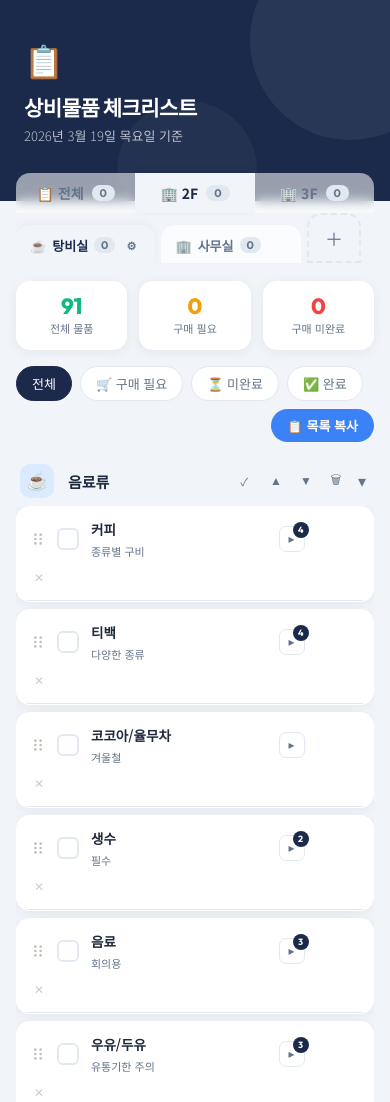
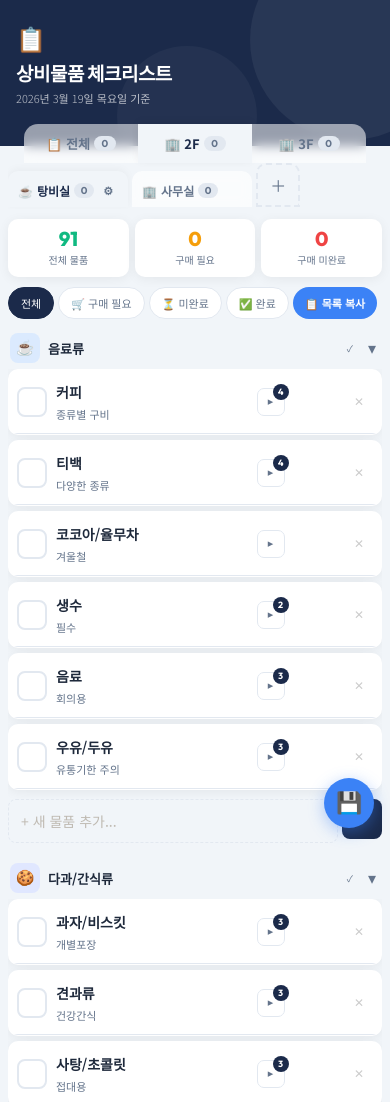
Before and after one commit to netformrnd/su_ck, a plain HTML site: page index.html in a window 390 px wide. Shown: the top 1102 px of the page. Drawn offline with Linux system fonts and the light colour scheme.

Commit message:
저장 버튼 추가 및 모바일 최적화
- 플로팅 저장 버튼(💾) 추가로 수동 저장 + 시각적 피드백
- 모바일 레이아웃 전면 개선 (640px 이하)
  - 터치 타겟 확대, 드래그핸들 숨김
  - 필터/탭 가로 스크롤, 반응형 그리드
  - 하단 버튼 2열 배치

Co-Authored-By: Claude Opus 4.6 <noreply@anthropic.com>

```diff
--- a/index.html
+++ b/index.html
@@ -181,8 +181,91 @@ body{font-family:'Noto Sans KR',sans-serif;background:var(--bg);color:var(--text
 .floor-tag{font-size:10px;padding:1px 7px;border-radius:100px;font-weight:600;font-family:'Outfit','Noto Sans KR',sans-serif;background:#EEF2FF;color:#4338CA;white-space:nowrap}
 .floor-tag.f-done{background:#ECFDF5;color:#059669;text-decoration:line-through}
 
-@media print{body{background:#fff}.controls,.add-item-row,.footer-actions,.btn-action,.qty-btn,.filter-btn,.item-delete,.small-btn,.add-category-row,.add-cat-btn,.add-space-tab,.tab-edit-btn,.sub-add-row,.sub-del,.expand-toggle,.drag-handle,.floor-bar{display:none!important}.item-card,.sub-item{box-shadow:none;border:1px solid #ddd}.header{background:#fff!important;color:#000!important;padding:20px}.stat-card{box-shadow:none;border:1px solid #ddd}.sub-panel.open{padding-left:40px}}
-@media(max-width:600px){.header h1{font-size:21px}.header-inner{flex-direction:column;align-items:flex-start;gap:12px}.stat-num{font-size:22px}.item-main{grid-template-columns:auto auto 1fr auto auto;gap:6px;padding:10px 10px}.qty-control{display:none!important}.sub-qty{display:none!important}.sub-panel.open{padding-left:24px}.space-tab{padding:10px 14px 8px;font-size:13px}.floor-btn{font-size:14px;padding:10px 0}}
+/* ═══ FLOATING SAVE BUTTON ═══ */
+.fab-save{position:fixed;bottom:24px;right:24px;z-index:50;width:56px;height:56px;border-radius:50%;background:var(--accent);color:#fff;border:none;font-size:24px;cursor:pointer;box-shadow:0 4px 16px rgba(59,130,246,.4);display:flex;align-items:center;justify-content:center;transition:all .3s;-webkit-tap-highlight-color:transparent}
+.fab-save:hover{transform:scale(1.1);box-shadow:0 6px 24px rgba(59,130,246,.5)}
+.fab-save:active{transform:scale(.95)}
+.fab-save.saved{background:var(--complete);box-shadow:0 4px 16px rgba(16,185,129,.4)}
+.save-indicator{position:fixed;bottom:88px;right:14px;z-index:50;background:rgba(16,185,129,.95);color:#fff;padding:6px 14px;border-radius:20px;font-size:12px;font-weight:600;opacity:0;transform:translateY(10px);transition:all .3s;pointer-events:none;white-space:nowrap}
+.save-indicator.show{opacity:1;transform:translateY(0)}
+
+@media print{body{background:#fff}.controls,.add-item-row,.footer-actions,.btn-action,.qty-btn,.filter-btn,.item-delete,.small-btn,.add-category-row,.add-cat-btn,.add-space-tab,.tab-edit-btn,.sub-add-row,.sub-del,.expand-toggle,.drag-handle,.floor-bar,.fab-save,.save-indicator{display:none!important}.item-card,.sub-item{box-shadow:none;border:1px solid #ddd}.header{background:#fff!important;color:#000!important;padding:20px}.stat-card{box-shadow:none;border:1px solid #ddd}.sub-panel.open{padding-left:40px}}
+
+/* ═══ MOBILE OPTIMIZATION ═══ */
+@media(max-width:640px){
+  body{padding-bottom:100px;-webkit-text-size-adjust:100%}
+  .header{padding:20px 16px 40px}
+  .header h1{font-size:19px}
+  .header-inner{flex-direction:column;align-items:flex-start;gap:6px}
+  .header-icon{font-size:24px;margin-bottom:4px}
+  .header p{font-size:11px}
+  .floor-bar{margin:-22px 8px 0}
+  .floor-btn{font-size:13px;padding:10px 0;gap:4px}
+  .floor-badge{font-size:10px;padding:1px 6px}
+  .space-tabs-wrap{padding:0 8px}
+  .space-tabs{gap:4px}
+  .space-tab{padding:9px 10px 7px;font-size:12px;gap:4px;border-radius:10px 10px 0 0}
+  .tab-badge{font-size:10px;padding:1px 6px}
+  .add-space-tab{padding:8px 12px;font-size:16px;border-radius:10px 10px 0 0}
+  .stats-bar{margin:10px 8px;padding:0;gap:6px}
+  .stat-card{padding:10px 6px;border-radius:10px}
+  .stat-num{font-size:20px}
+  .stat-label{font-size:10px}
+  .controls{padding:0 8px;gap:4px;margin-bottom:8px;overflow-x:auto;flex-wrap:nowrap;-webkit-overflow-scrolling:touch;scrollbar-width:none}
+  .controls::-webkit-scrollbar{display:none}
+  .filter-btn{padding:7px 12px;font-size:11px;white-space:nowrap;flex-shrink:0}
+  .btn-action{padding:7px 12px;font-size:11px;white-space:nowrap;flex-shrink:0;margin-left:0}
+  .container{padding:0 8px}
+  .category{margin-bottom:10px}
+  .cat-header{padding:6px 2px;gap:4px}
+  .cat-icon-btn{width:30px;height:30px;font-size:15px;border-radius:8px}
+  .cat-title-edit{font-size:13px;padding:3px 4px}
+  .cat-count{font-size:9px;padding:2px 7px}
+  .small-btn{display:none}
+  .item-card{border-radius:10px;margin-bottom:5px}
+  .item-main{grid-template-columns:auto 1fr auto auto auto;gap:5px;padding:10px 8px}
+  .drag-handle{display:none!important}
+  .need-check{width:30px;height:30px;border-radius:8px}
+  .need-check.checked::after{font-size:15px}
+  .item-name-edit{font-size:14px;padding:2px 4px}
+  .item-note-edit{font-size:11px;padding:1px 4px}
+  .expand-toggle{width:28px;height:28px;font-size:11px;border-radius:7px}
+  .qty-control{display:none!important}
+  .status-toggle{padding:6px 10px;font-size:11px;min-height:30px}
+  .item-delete{width:28px;height:28px;font-size:12px}
+  .sub-panel.open{padding:6px 6px 6px 16px}
+  .sub-item{grid-template-columns:auto 1fr auto auto;gap:4px;padding:8px;border-radius:8px}
+  .sub-item .drag-handle{display:none!important}
+  .sub-check{width:26px;height:26px;border-radius:6px}
+  .sub-check.checked::after{font-size:12px}
+  .sub-name-edit{font-size:13px;padding:2px 4px}
+  .sub-qty{display:none!important}
+  .sub-status{padding:4px 8px;font-size:10px;min-height:26px}
+  .sub-del{width:26px;height:26px;font-size:11px}
+  .sub-add-row{gap:4px;margin-top:3px}
+  .sub-add-input{padding:9px 10px;font-size:13px;border-radius:8px}
+  .sub-add-btn{width:34px;height:34px;border-radius:8px;font-size:17px}
+  .add-item-row{gap:4px;padding:4px 0}
+  .add-input{padding:11px 12px;font-size:14px;border-radius:8px}
+  .add-btn{width:40px;height:40px;border-radius:8px;font-size:20px}
+  .add-category-row{padding:0 8px;margin:6px auto 0}
+  .add-cat-btn{padding:14px;font-size:13px;border-radius:10px}
+  .footer-actions{padding:0 8px;gap:6px;margin:14px auto 0;flex-wrap:wrap}
+  .footer-btn{padding:11px 12px;font-size:12px;border-radius:10px;flex:1 1 calc(50% - 3px);justify-content:center;min-width:0}
+  .modal-box{width:92vw;padding:18px;border-radius:16px}
+  .modal-title{font-size:14px;margin-bottom:12px}
+  .modal-input{padding:11px 12px;font-size:14px;border-radius:8px}
+  .emoji-grid{grid-template-columns:repeat(6,1fr);gap:5px}
+  .emoji-opt{font-size:17px;border-radius:8px}
+  .color-row{gap:6px}
+  .color-opt{width:28px;height:28px}
+  .modal-btn{padding:11px;font-size:13px;border-radius:8px}
+  .fab-save{bottom:16px;right:16px;width:50px;height:50px;font-size:21px}
+  .save-indicator{bottom:74px;right:10px;font-size:11px}
+  .toast{bottom:74px;font-size:12px;padding:9px 16px;border-radius:10px}
+  .floor-tags{gap:3px;margin-top:1px}
+  .floor-tag{font-size:9px;padding:1px 5px}
+}
 </style>
 </head>
 <body>
@@ -225,6 +308,8 @@ body{font-family:'Noto Sans KR',sans-serif;background:var(--bg);color:var(--text
 <!-- ═══ GENERAL MODAL ═══ -->
 <div class="modal-overlay" id="modal"><div class="modal-box" id="mBox"></div></div>
 <div class="toast" id="toast"></div>
+<button class="fab-save" id="fabSave" onclick="manualSave()" title="저장">💾</button>
+<div class="save-indicator" id="saveInd">✓ 저장됨</div>
 
 <script>
 const GRIP_SVG='<svg viewBox="0 0 16 16" fill="currentColor"><circle cx="5" cy="3" r="1.5"/><circle cx="11" cy="3" r="1.5"/><circle cx="5" cy="8" r="1.5"/><circle cx="11" cy="8" r="1.5"/><circle cx="5" cy="13" r="1.5"/><circle cx="11" cy="13" r="1.5"/></svg>';
@@ -361,6 +446,16 @@ document.querySelectorAll('.filter-btn').forEach(btn=>btn.addEventListener('clic
 function exportList(){const sp=spaces.find(x=>x.id===asp);const aN=items.filter(d=>d.space===asp&&(gf(d).need||d.subs.some(s=>gf(s).need)));if(!aN.length){toast('구매 필요 물품 없음');return}let t=`📋 [${afl}] ${sp?sp.name:''} 구매 목록\n${'─'.repeat(24)}\n`;(cats[asp]||[]).forEach(cat=>{const ci=aN.filter(d=>d.cat===cat.id);if(!ci.length)return;t+=`\n${cat.icon} ${cat.title}\n`;ci.forEach(it=>{const f=gf(it);if(f.need)t+=`  ${f.done?'✅':'⬜'} ${it.name} × ${f.qty}개\n`;it.subs.filter(s=>gf(s).need).forEach(s=>{const sf=gf(s);t+=`    ${sf.done?'✅':'⬜'} └ ${s.name} × ${sf.qty}개\n`})})});const tN=aN.reduce((a,i)=>{let c=gf(i).need?1:0;c+=i.subs.filter(s=>gf(s).need).length;return a+c},0);const tP=aN.reduce((a,i)=>{let c=(gf(i).need&&!gf(i).done)?1:0;c+=i.subs.filter(s=>gf(s).need&&!gf(s).done).length;return a+c},0);t+=`\n${'─'.repeat(24)}\n총 ${tN}건 | 미완료 ${tP}건`;navigator.clipboard.writeText(t).then(()=>toast('📋 복사됨')).catch(()=>toast('복사 실패'))}
 
 function save(){localStorage.setItem('cl_v7',JSON.stringify({spaces,cats,items,asp,afl}))}
+function manualSave(){
+  save();
+  const btn=document.getElementById('fabSave');
+  btn.classList.add('saved');btn.textContent='✓';
+  setTimeout(()=>{btn.classList.remove('saved');btn.textContent='💾'},1500);
+  const ind=document.getElementById('saveInd');
+  ind.classList.add('show');clearTimeout(ind._t);
+  ind._t=setTimeout(()=>ind.classList.remove('show'),1800);
+  toast('💾 저장 완료');
+}
 function saveToFile(){save();const data=JSON.stringify({spaces,cats,items,asp,afl},null,2);const blob=new Blob([data],{type:'application/json'});const url=URL.createObjectURL(blob);const a=document.createElement('a');a.href=url;const dt=new Date();const fn=`상비물품_${dt.getFullYear()}${String(dt.getMonth()+1).padStart(2,'0')}${String(dt.getDate()).padStart(2,'0')}.json`;a.download=fn;document.body.appendChild(a);a.click();document.body.removeChild(a);URL.revokeObjectURL(url);toast('💾 파일 저장 완료')}
 function loadFromFile(){const input=document.createElement('input');input.type='file';input.accept='.json';input.onchange=e=>{const file=e.target.files[0];if(!file)return;const reader=new FileReader();reader.onload=ev=>{try{const d=JSON.parse(ev.target.result);if(d.spaces&&d.cats&&d.items){spaces=d.spaces;cats=d.cats;items=d.items;asp=d.asp||spaces[0]?.id||'';afl=d.afl||'2F';save();rFloors();rTabs();render();toast('📂 파일 불러오기 완료')}else{toast('잘못된 파일 형식')}}catch(err){toast('파일 읽기 실패')}};reader.readAsText(file)};input.click()}
 function resetPurchaseStatus(){const sp=spaces.find(s=>s.id===asp);const label=afl==='ALL'?'전체 층':afl;if(!confirm(`[${label}] ${sp?sp.name:''} 구매 상태를 초기화하시겠습니까?\n(물품 목록은 유지됩니다)`))return;const floors=afl==='ALL'?FLOORS:[afl];items.filter(i=>i.space===asp).forEach(it=>{if(!it.floors)it.floors={};floors.forEach(fl=>{if(it.floors[fl]){it.floors[fl].need=false;it.floors[fl].done=false;it.floors[fl].qty=1}});it.subs.forEach(s=>{if(!s.floors)s.floors={};floors.forEach(fl=>{if(s.floors[fl]){s.floors[fl].need=false;s.floors[fl].done=false;s.floors[fl].qty=1}})})});cf='all';document.querySelectorAll('.filter-btn').forEach(b=>b.classList.toggle('active',b.dataset.filter==='all'));save();toast('🛒 구매 상태 초기화');rFloors();rTabs();render()}
```
